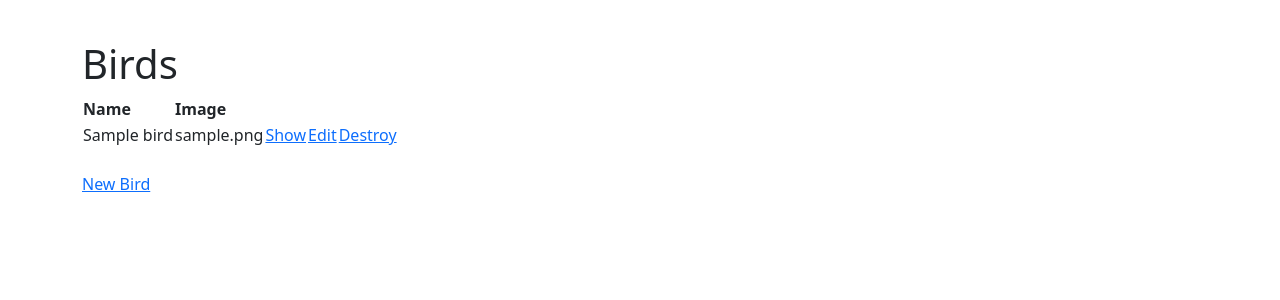
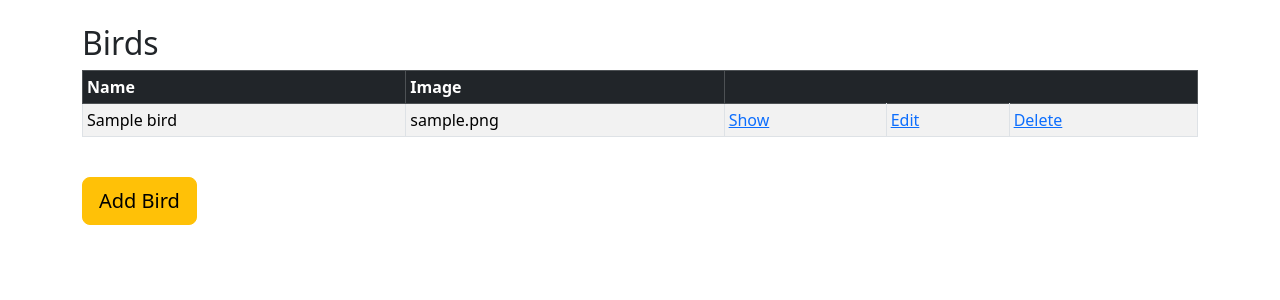
Before and after one commit to NaurisM/BirdFeeder-Rails, a Rails app: page /birds in a window 1280 px wide. Shown: the part 56-356 px from the top of the page. Run offline with Rails 7, Linux system fonts and the light colour scheme; tables that the repository leaves empty hold one stand-in row (values such as "Sample post"); style sheets or scripts are compiled from the project's sources; some libraries are stand-ins or nearby versions.

Commit message:
add birds style

```diff
--- a/app/views/birds/index.html.erb
+++ b/app/views/birds/index.html.erb
@@ -1,9 +1,7 @@
-<p id="notice"><%= notice %></p>
+<h2>Birds</h2>
 
-<h1>Birds</h1>
-
-<table>
-  <thead>
+<table class="table table-bordered table-sm table-striped">
+  <thead class="table-dark">
     <tr>
       <th>Name</th>
       <th>Image</th>
@@ -18,7 +16,7 @@
         <td><%= bird.image %></td>
         <td><%= link_to 'Show', bird %></td>
         <td><%= link_to 'Edit', edit_bird_path(bird) %></td>
-        <td><%= link_to 'Destroy', bird, method: :delete, data: { confirm: 'Are you sure?' } %></td>
+        <td><%= link_to 'Delete', bird, method: :delete, data: { confirm: 'Are you sure?' } %></td>
       </tr>
     <% end %>
   </tbody>
@@ -26,4 +24,4 @@
 
 <br>
 
-<%= link_to 'New Bird', new_bird_path %>
+<%= link_to 'Add Bird', new_bird_path, class:"btn btn-warning btn-lg" %>
--- a/app/views/birds/new.html.erb
+++ b/app/views/birds/new.html.erb
@@ -1,5 +1,5 @@
-<h1>New Bird</h1>
+<h2>New Bird</h2>
 
 <%= render 'form', bird: @bird %>
-
-<%= link_to 'Back', birds_path %>
+<br/>
+<%= link_to 'Back', birds_path, class:"btn btn-warning btn-sm" %>
--- a/app/views/observations/show.html.erb
+++ b/app/views/observations/show.html.erb
@@ -1,9 +1,9 @@
-<div class="card" style="width: 40rem;">
+<div class="card" style="width: 40rem; margin: auto;">
   <%= image_tag("squirrel.jpg") %>
   <div class="card-body">
-    <h4 class="card-title">
+    <h3 class="card-title">
       <%= @observation.name %>
-    </h4>
+    </h3>
     <%= link_to 'Edit', edit_observation_path(@observation), class:"btn btn-warning btn-sm me-2" %>
     <%= link_to 'Back', observations_path, class:"btn btn-warning btn-sm" %>
   </div>
```
Also changed, not shown: app/views/birds/_form.html.erb (+7 -5 lines), app/views/birds/edit.html.erb (+4 -4 lines), app/views/birds/show.html.erb (+10 -14 lines), app/assets/images/Parus_Major.jpeg (added), app/assets/images/Poecile_Montanus.jpeg (added).
